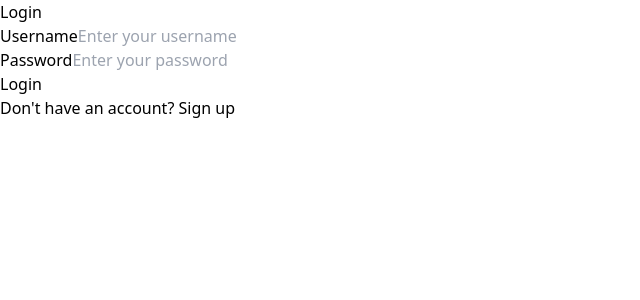
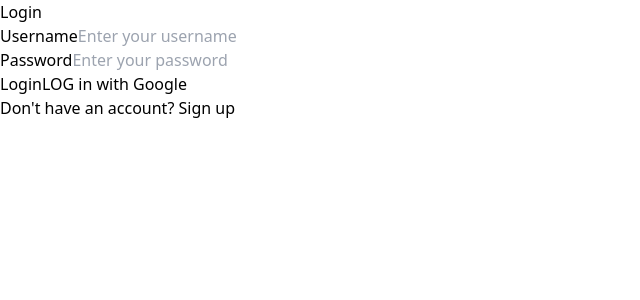
Before and after one commit to Getch-27/AutenticationAndAutorization, a React (Vite) app in the folder Client/: page / in a window 1280 px wide. Shown: the top 300 px of the page, without its empty margins (0-640 px from the left). Built offline with nearby package versions, Linux system fonts and the light colour scheme.

Commit message:
feat : remove  password error

```diff
--- a/Client/src/main.jsx
+++ b/Client/src/main.jsx
@@ -23,10 +23,6 @@ const router = createBrowserRouter([
     element: <Signup />,
   },
   {
-    path: "http://localhost:3000/api/auth/google/callback", // Update this to the relative path
-    element: <GoogleCallback />, // Add your GoogleCallback component here
-  },
-  {
     path: "/profile",
     element: <Profile />,
   },
--- a/Client/src/pages/Login.jsx
+++ b/Client/src/pages/Login.jsx
@@ -26,6 +26,15 @@ export default function Login() {
       console.error("Login failed", error);
       alert("Login failed: " + (error.response?.data.message || "Unknown error"));
     }
+  };
+
+  const handleGoogleSignIn = () => {
+    const googleClientId = import.meta.env.VITE_GOOGLE_CLIENT_ID;
+    const redirectUri = "http://localhost:3000/api/auth/google/callback";
+    const googleAuthUrl = `https://accounts.google.com/o/oauth2/v2/auth?client_id=${googleClientId}&redirect_uri=${redirectUri}&response_type=code&scope=openid email profile`;
+
+    // Redirect to Google for authentication
+    window.location.href = googleAuthUrl;
   };
 
   return (
@@ -76,6 +85,14 @@ export default function Login() {
         Login
       </button>
 
+      <button
+        type="button"
+        onClick={handleGoogleSignIn}
+        className="w-full mt-4 py-2 bg-red-500 text-white font-semibold rounded-lg shadow-md hover:bg-red-600 focus:outline-none focus:ring-2 focus:ring-red-500"
+      >
+        LOG in with Google
+      </button>
+
       <div className="mt-4 text-center">
         <p className="text-sm text-gray-600">
           Don't have an account?{" "}
--- a/Client/src/pages/Signup.jsx
+++ b/Client/src/pages/Signup.jsx
@@ -25,7 +25,7 @@ const Signup = () => {
   };
 
   const handleGoogleSignIn = () => {
-    const googleClientId = "639193218184-d7k3tn0iisg0c3hprfhqj382ra0jgl4f.apps.googleusercontent.com"; // Replace with your Google Client ID
+    const googleClientId = import.meta.env.VITE_GOOGLE_CLIENT_ID; // Replace with your Google Client ID
     const redirectUri = "http://localhost:3000/api/auth/google/callback";
     const googleAuthUrl = `https://accounts.google.com/o/oauth2/v2/auth?client_id=${googleClientId}&redirect_uri=${redirectUri}&response_type=code&scope=openid email profile`;
 
--- a/Client/src/pages/googleCallback.jsx
+++ /dev/null
@@ -1,34 +0,0 @@
-import React, { useEffect } from 'react';
-import { useToken } from '../context/TokenContext'; // Make sure you have your AuthContext set up
-import { useNavigate, useLocation } from 'react-router-dom';
-import axios from 'axios';
-
-const GoogleCallback = () => {
-    const { token, setToken } = useToken();
-  const navigate = useNavigate();
-  const location = useLocation();
-
-  useEffect(() => {
-    const searchParams = new URLSearchParams(location.search);
-    const code = searchParams.get('code'); // Extract the code from URL
-
-    if (code) {
-      // Make a request to your backend to exchange the code for an access token
-      axios
-        .post('http://localhost:3000/api/auth/google/callback', { code }) // Ensure this endpoint is set up in your backend
-        .then(response => {
-          const { accessToken } = response.data; // Access token from backend response
-          handleLogin(accessToken); // Store access token in context
-          navigate('/profile'); // Redirect to profile page
-        })
-        .catch(error => {
-          console.error("Login failed", error);
-          // Handle error (optional, e.g., display an alert)
-        });
-    }
-  }, [location, handleLogin, navigate]);
-
-  return <div>Loading...</div>; // Show loading while processing
-};
-
-export default GoogleCallback;
```
Also changed, not shown: 2 other files (tests, documents, lock files or other folders).
